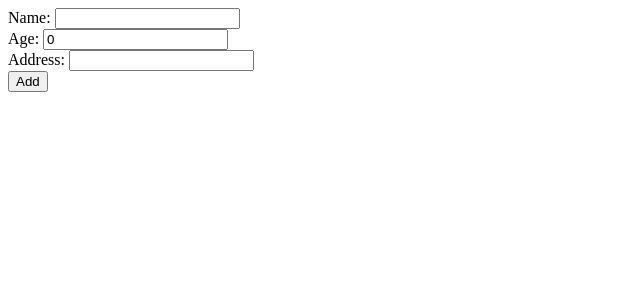
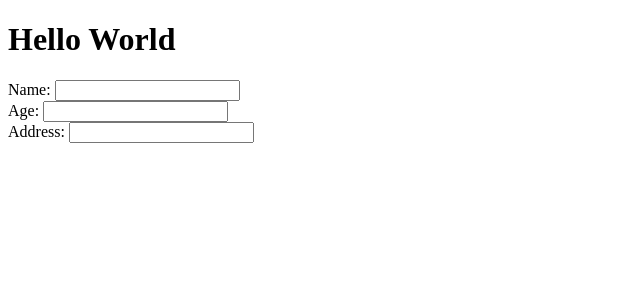
Before and after one commit to laresamdeola/ReactPractise, a React (Create React App) app: page / in a window 1280 px wide. Shown: the top 300 px of the page, without its empty margins (0-640 px from the left). Built offline with nearby package versions, Linux system fonts and the light colour scheme.

Commit message:
Update 2 files

```diff
--- /dev/null
+++ b/src/components/lessons/reduceexample4.jsx
@@ -0,0 +1,77 @@
+import React, { useState, useReducer } from "react";
+
+const ReduceExample4 = () => {
+  const [formInputs, setFormInputs] = useState({
+    nameInput: "",
+    ageInput: "",
+    addressInput: "",
+  });
+
+  const { nameInput, ageInput, addressInput } = formInputs;
+
+  const defaultItems = {
+    people: [],
+    actionMessage: "",
+  };
+
+  const reduce = (state, action) => {};
+
+  const [state, dispatch] = useReducer(reduce, defaultItems);
+
+  const nameInputHandler = (prevState) => {
+    setFormInputs((event) => {
+      return {
+        ...prevState,
+        nameInput: event.target.value,
+      };
+    });
+  };
+
+  const ageInputHandler = (prevState, event) => {
+    return {
+      ...prevState,
+      ageInput: event.target.value,
+    };
+  };
+
+  const addressInputHandler = (prevState, event) => {
+    return {
+      ...prevState,
+      addressInput: event.target.value,
+    };
+  };
+
+  return (
+    <div>
+      <h1>Hello World</h1>
+      <form>
+        <label htmlFor="name">Name: </label>
+        <input
+          type="text"
+          name="name"
+          value={nameInput}
+          onChange={nameInputHandler}
+        />
+        <br />
+        <label htmlFor="age">Age: </label>
+        <input
+          type="text"
+          name="age"
+          value={ageInput}
+          onChange={ageInputHandler}
+        />
+        <br />
+        <label htmlFor="address">Address: </label>
+        <input
+          type="text"
+          name="address"
+          value={addressInput}
+          onChange={addressInputHandler}
+        />
+        <br />
+      </form>
+    </div>
+  );
+};
+
+export { ReduceExample4 };
--- a/src/index.js
+++ b/src/index.js
@@ -1,8 +1,8 @@
 import React from "react";
 import { createRoot } from "react-dom/client";
-import { ReduceExample2 } from "./components/lessons/reduceexample2";
+import { ReduceExample4 } from "./components/lessons/reduceexample4";
 
 const rootElement = document.getElementById("root");
 const root = createRoot(rootElement);
 
-root.render(<ReduceExample2 />);
+root.render(<ReduceExample4 />);
```
